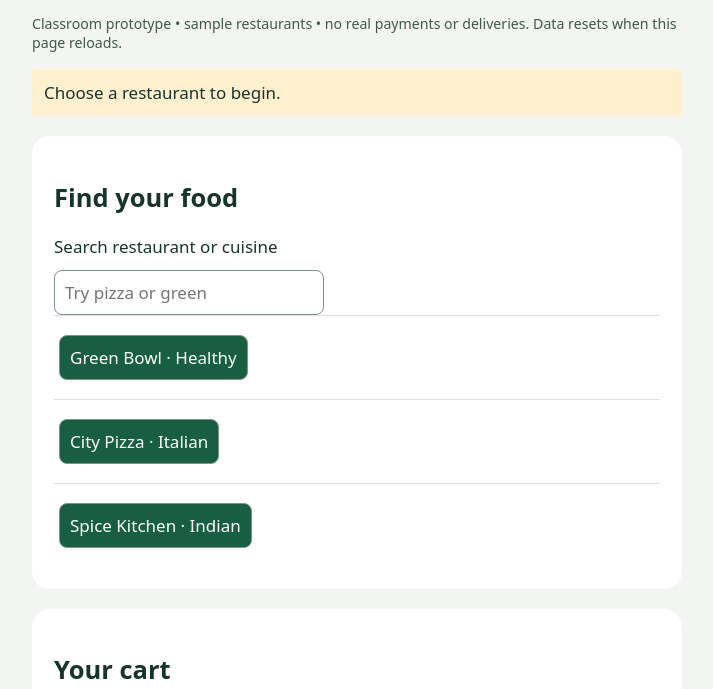
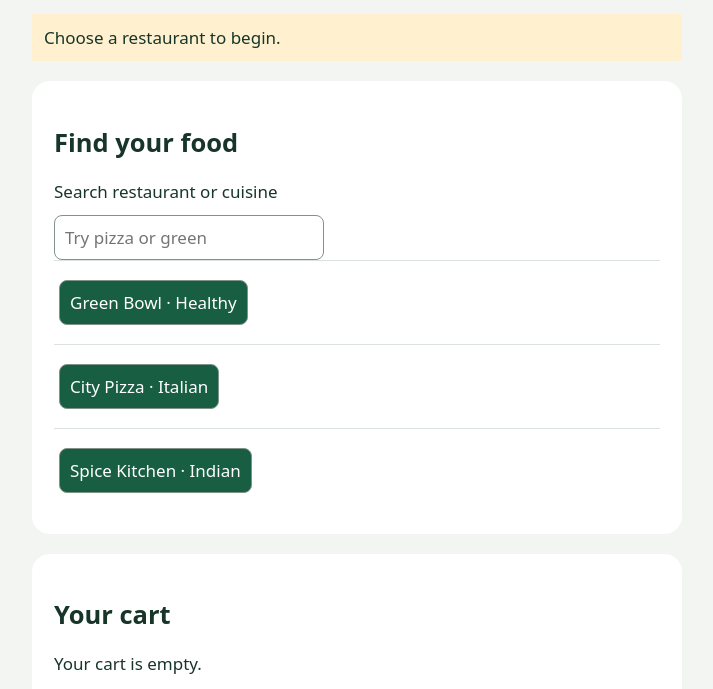
Before and after one commit to codingforcode/food2go-prototype, a plain HTML site: page index.html in a window 1280 px wide. Shown: the part 144-833 px from the top of the page, without its empty margins (283-996 px from the left). Drawn offline with Linux system fonts and the light colour scheme.

Commit message:
Remove introductory prototype note

```diff
--- a/index.html
+++ b/index.html
@@ -1,7 +1,7 @@
 <!doctype html>
 <html lang="en"><meta charset="utf-8"><meta name="viewport" content="width=device-width,initial-scale=1"><title>Food2Go prototype</title>
 <style>body{margin:0;background:#f2f5f2;color:#18352a;font:17px system-ui}main{max-width:650px;margin:auto;padding:24px}h1{font-size:38px;margin-bottom:0}small{display:block;margin:12px 0;color:#42584c}section{background:white;border-radius:18px;padding:22px;margin:20px 0}button,input,select,textarea{font:inherit;padding:10px;border:1px solid #809389;border-radius:8px;box-sizing:border-box}button{background:#185e42;color:white;cursor:pointer;margin:5px}input,textarea{max-width:100%}label{display:block;margin:12px 0}article{border-top:1px solid #dce3df;padding:14px 0}.row{display:flex;justify-content:space-between;align-items:center;gap:10px}textarea{width:100%}:focus-visible{outline:3px solid #c45b00;outline-offset:3px}#notice{padding:12px;background:#fff0cf}button:disabled{opacity:.5;cursor:default}</style>
-<main><h1>Food2Go</h1><p>Your next good meal.</p><small>Classroom prototype • sample restaurants • no real payments or deliveries. Data resets when this page reloads.</small><p id="notice" role="status">Choose a restaurant to begin.</p><section><h2>Find your food</h2><label for="search">Search restaurant or cuisine</label><input id="search" type="search" placeholder="Try pizza or green"><div id="restaurants"></div></section><section id="menu" hidden></section><section><h2>Your cart</h2><div id="cart"></div><form id="checkout"><label for="address">Delivery address (sample only)</label><input id="address" required placeholder="123 Sample Street"><p>Payment: simulated approval</p><button>Place demo order</button></form></section><section id="tracking" hidden><h2>Track your order</h2><p id="orderdetails"></p><p id="status" aria-live="polite"></p><button id="advance">Simulate next status</button><form id="feedback" hidden><h3>How was your meal?</h3><label for="rating">Rating</label><select id="rating"><option value="5">5 — Excellent</option><option value="4">4 — Good</option><option value="3">3 — Average</option><option value="2">2 — Poor</option><option value="1">1 — Very poor</option></select><label for="comment">Comment (optional)</label><textarea id="comment" maxlength="500"></textarea><button>Submit feedback</button></form><p id="review" role="status"></p></section></main>
+<main><h1>Food2Go</h1><p>Your next good meal.</p><p id="notice" role="status">Choose a restaurant to begin.</p><section><h2>Find your food</h2><label for="search">Search restaurant or cuisine</label><input id="search" type="search" placeholder="Try pizza or green"><div id="restaurants"></div></section><section id="menu" hidden></section><section><h2>Your cart</h2><div id="cart"></div><form id="checkout"><label for="address">Delivery address (sample only)</label><input id="address" required placeholder="123 Sample Street"><p>Payment: simulated approval</p><button>Place demo order</button></form></section><section id="tracking" hidden><h2>Track your order</h2><p id="orderdetails"></p><p id="status" aria-live="polite"></p><button id="advance">Simulate next status</button><form id="feedback" hidden><h3>How was your meal?</h3><label for="rating">Rating</label><select id="rating"><option value="5">5 — Excellent</option><option value="4">4 — Good</option><option value="3">3 — Average</option><option value="2">2 — Poor</option><option value="1">1 — Very poor</option></select><label for="comment">Comment (optional)</label><textarea id="comment" maxlength="500"></textarea><button>Submit feedback</button></form><p id="review" role="status"></p></section></main>
 <script>
 const restaurants=[{name:'Green Bowl',cuisine:'Healthy',items:[['Harvest bowl',12],['Tofu salad',10]]},{name:'City Pizza',cuisine:'Italian',items:[['Margherita pizza',15],['Garden pizza',17]]},{name:'Spice Kitchen',cuisine:'Indian',items:[['Chickpea curry',13],['Vegetable biryani',14]]}];
 const $=id=>document.getElementById(id);let cart=[],selected=null,owner=null,order=null;const states=['Confirmed','Preparing','Out for delivery','Delivered'];const money=n=>'$'+n.toFixed(2);function notice(t){$('notice').textContent=t}
```
